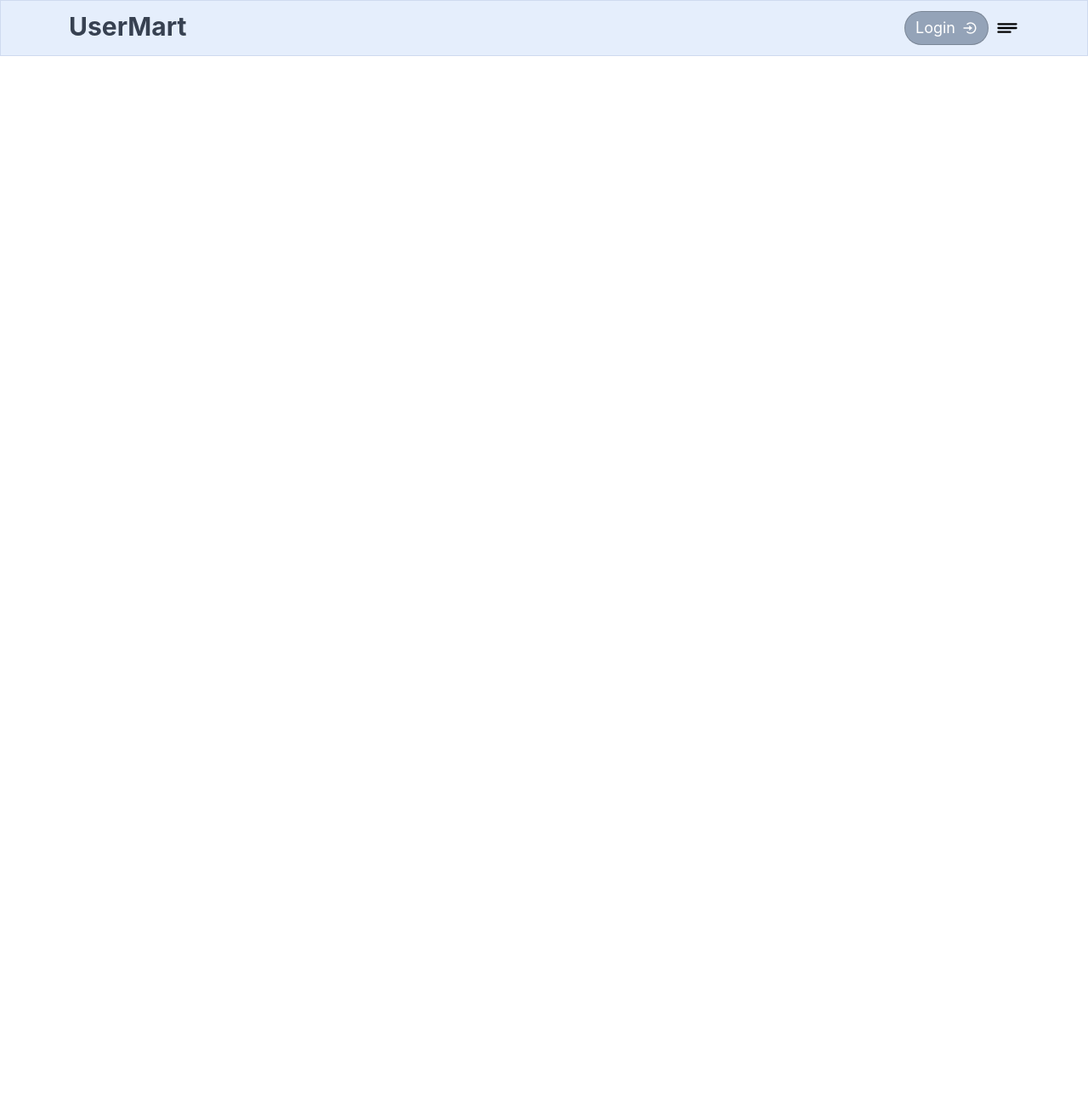
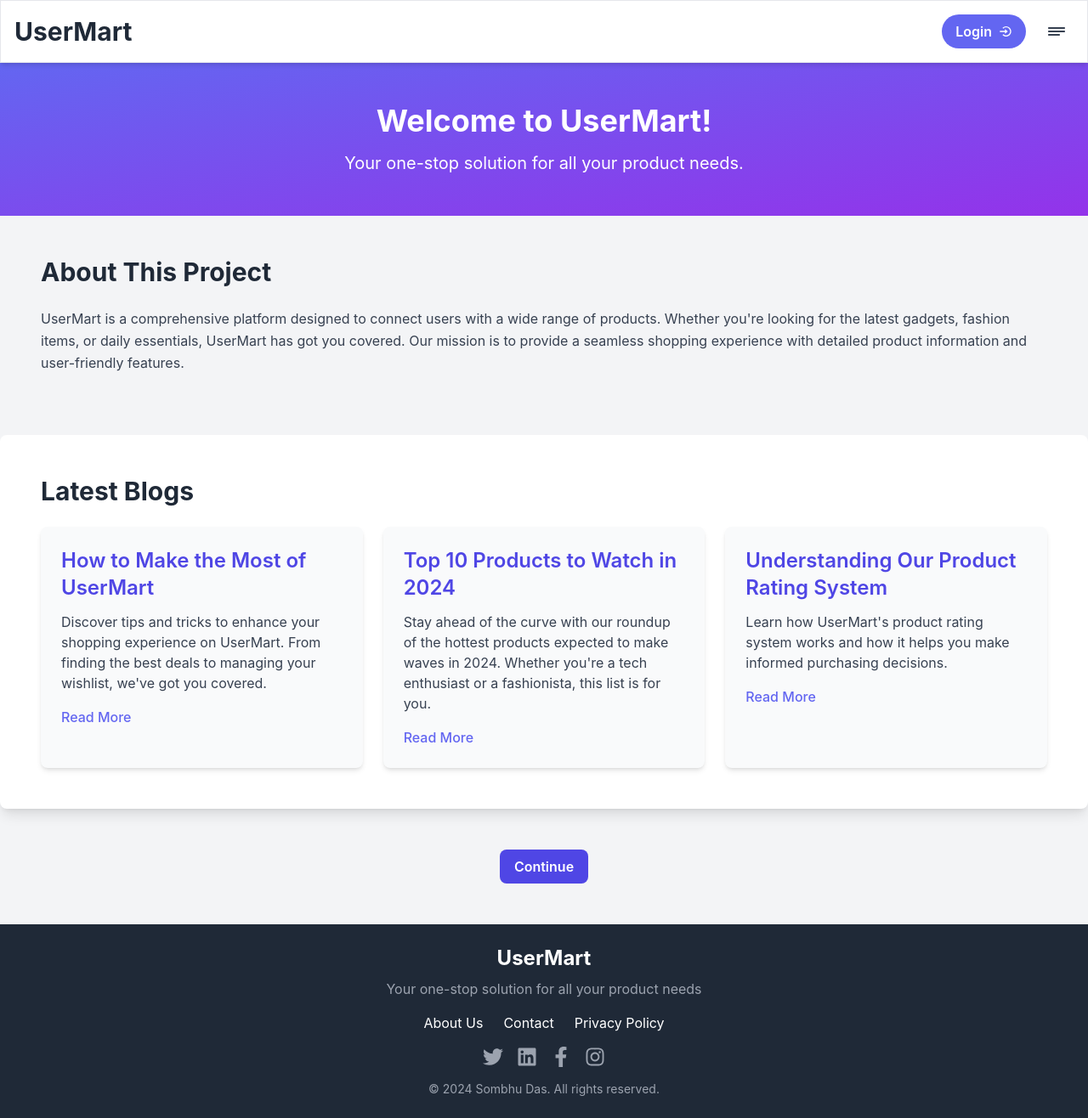
Before and after one commit to Sombhu2022/User_manage-UserMart-, a React (Vite) app: page / in a window 1280 px wide. Shown: the whole page at 85% size. Before the commit the page ends 800 px from the top, so only its background shows below. Built offline with nearby package versions, Linux system fonts and the light colour scheme.

Commit message:
design footer and add home page , component folder , blogdata

```diff
--- a/src/App.jsx
+++ b/src/App.jsx
@@ -3,6 +3,7 @@ import Layout from './views/Layout/Layout'
 import ErrorPage from './views/error/ErrorPage'
 import Register from './views/auth/Register'
 import Login from './views/auth/Login'
+import Home from './views/Home/Home'
 
 
 
@@ -13,7 +14,7 @@ function App() {
      <Router>
       <Routes>
         <Route path='/' element={<Layout/>}>
-        {/* <Route index element={<Home/>}/> */}
+        <Route index element={<Home/>}/>
         </Route>
       <Route path='/register' element={<Register/>}/>
       <Route path='/login' element={<Login/>}/>
--- /dev/null
+++ b/src/assets/data/blogData.js
@@ -0,0 +1,20 @@
+export const blogData = [
+    {
+        id: 1,
+        title: "How to Make the Most of UserMart",
+        description: "Discover tips and tricks to enhance your shopping experience on UserMart. From finding the best deals to managing your wishlist, we've got you covered.",
+        link: "#"
+    },
+    {
+        id: 2,
+        title: "Top 10 Products to Watch in 2024",
+        description: "Stay ahead of the curve with our roundup of the hottest products expected to make waves in 2024. Whether you're a tech enthusiast or a fashionista, this list is for you.",
+        link: "#"
+    },
+    {
+        id: 3,
+        title: "Understanding Our Product Rating System",
+        description: "Learn how UserMart's product rating system works and how it helps you make informed purchasing decisions.",
+        link: "#"
+    }
+];
--- /dev/null
+++ b/src/components/BlogCard.jsx
@@ -0,0 +1,14 @@
+import React from 'react';
+import { Link } from 'react-router-dom';
+
+function BlogCard({ title, description, link }) {
+  return (
+    <div className="bg-gray-50 p-6 rounded-lg shadow-md hover:shadow-lg transition-shadow duration-300">
+      <h3 className="text-2xl font-semibold text-indigo-600 mb-3">{title}</h3>
+      <p className="text-gray-700 mb-4">{description}</p>
+      <Link to={link} className="text-indigo-500 hover:text-indigo-600 font-medium">Read More</Link>
+    </div>
+  );
+}
+
+export default BlogCard;
--- /dev/null
+++ b/src/views/Home/AboutUs.jsx
@@ -0,0 +1,17 @@
+import React from 'react'
+
+function AboutUs() {
+  return (
+    <section className="container mx-auto py-12 px-6 md:px-12" id='about'>
+    <h2 className="text-3xl font-bold text-gray-800 mb-6">About This Project</h2>
+    <p className="text-gray-700 mb-6 leading-relaxed">
+      UserMart is a comprehensive platform designed to connect users with a wide range of products.
+      Whether you're looking for the latest gadgets, fashion items, or daily essentials, UserMart has
+      got you covered. Our mission is to provide a seamless shopping experience with detailed product
+      information and user-friendly features.
+    </p>
+    </section>
+  )
+}
+
+export default AboutUs
--- /dev/null
+++ b/src/views/Home/Home.jsx
@@ -0,0 +1,50 @@
+import React from 'react';
+import { Link } from 'react-router-dom';
+
+import { blogData } from '../../assets/data/blogData';
+
+import BlogCard from '../../components/BlogCard';
+import AboutUs from './AboutUs';
+import WellcomeSection from './WellcomeSection';
+
+function Home() {
+  return (
+    <div className="min-h-screen bg-gray-100">
+      {/* Hero Section */}
+      <WellcomeSection/>
+
+      {/* About Section */}
+      <AboutUs/>
+
+      {/* Blog Section */}
+      <section className="container mx-auto py-12 px-6 md:px-12 bg-white shadow-lg rounded-lg">
+        <h2 className="text-3xl font-bold text-gray-800 mb-6">Latest Blogs</h2>
+        <div className="grid gap-6 md:grid-cols-2 lg:grid-cols-3">
+          {/* Blogs */}
+
+          {blogData?.map(blog => (
+            <BlogCard
+              key={blog.id}
+              title={blog.title}
+              description={blog.description}
+              link={blog.link}
+            />
+          ))}
+
+        </div>
+      </section>
+
+      {/* Continue Button */}
+      <div className="container mx-auto py-12 px-6 md:px-12 text-center w-[200px]">
+        <Link to="/register" >
+          <button
+          className="custom-button">
+            Continue
+          </button>
+        </Link>
+      </div>
+    </div>
+  );
+}
+
+export default Home;
--- /dev/null
+++ b/src/views/Home/WellcomeSection.jsx
@@ -0,0 +1,13 @@
+import React from 'react'
+
+function WellcomeSection() {
+  return ( <header className="bg-gradient-to-br from-indigo-500 to-purple-600 text-white py-12">
+    <div className="container mx-auto text-center">
+      <h1 className="text-4xl font-bold mb-4">Welcome to UserMart!</h1>
+      <p className="text-xl">Your one-stop solution for all your product needs.</p>
+    </div>
+  </header>
+  )
+}
+
+export default WellcomeSection
--- a/src/views/Layout/Footer.jsx
+++ b/src/views/Layout/Footer.jsx
@@ -1,9 +1,39 @@
 import React from "react";
+import { FaTwitter, FaLinkedin, FaFacebookF, FaInstagram } from "react-icons/fa";
 
 const Footer = () => {
-    return (
-        <footer className="footer"></footer>
-    );
+  return (
+    <footer className="bg-gray-800 text-white py-6">
+      <div className="container mx-auto flex flex-col items-center">
+        <div className="text-center mb-4">
+          <h2 className="text-2xl font-bold">UserMart</h2>
+          <p className="text-gray-400 mt-2">Your one-stop solution for all your product needs</p>
+        </div>
+        <div className="flex gap-6 mb-4">
+          <a href="#about" className="hover:text-indigo-400 transition-colors">About Us</a>
+          <a href="#contact" className="hover:text-indigo-400 transition-colors">Contact</a>
+          <a href="#privacy" className="hover:text-indigo-400 transition-colors">Privacy Policy</a>
+        </div>
+        <div className="flex gap-4 mb-4">
+          <a href=" https://x.com/Sombhudas2023?t=ms9j_bbn6H4Wj_GO_lJlGQ&s=08" className="text-gray-400 hover:text-blue-500 transition-colors">
+            <FaTwitter size={24} />
+          </a>
+          <a href="https://www.linkedin.com/in/sombhu-das-21176823a" className="text-gray-400 hover:text-blue-700 transition-colors">
+            <FaLinkedin size={24} />
+          </a>
+          <a href="https://facebook.com" className="text-gray-400 hover:text-blue-600 transition-colors">
+            <FaFacebookF size={24} />
+          </a>
+          <a href="https://instagram.com" className="text-gray-400 hover:text-pink-500 transition-colors">
+            <FaInstagram size={24} />
+          </a>
+        </div>
+        <div className="text-gray-400 text-sm">
+          &copy; {new Date().getFullYear()} Sombhu Das. All rights reserved.
+        </div>
+      </div>
+    </footer>
+  );
 };
 
 export default Footer;
--- a/src/views/Layout/Header.jsx
+++ b/src/views/Layout/Header.jsx
@@ -1,9 +1,7 @@
 import { Link, NavLink } from "react-router-dom";
-
 import { CgDetailsMore } from "react-icons/cg";
 import { MdOutlineClose } from "react-icons/md";
 import { useState } from "react";
-
 import { BiLogInCircle } from "react-icons/bi";
 
 const Header = () => {
@@ -14,41 +12,48 @@ const Header = () => {
   };
 
   return (
-    <header className="p-3 w-full flex justify-between lg:pl-20 lg:pr-20 md:pl-3 md:pr-3  bg-[#1e6ee51d] border  border-[#8090c038] ">
-    <h2 className="text-3xl font-bold text-gray-700 text-center ">
+    <header className="relative p-4 w-full flex justify-between items-center bg-white border border-gray-200 shadow-md">
+      <h2 className="text-3xl font-bold text-gray-800">
         UserMart
-    </h2>
-      <nav className="flex items-center justify-center gap-2">
+      </h2>
+      <nav className="flex items-center gap-4">
         <NavLink
-          to={"/doctors"}
-          className={
-            " flex justify-center items-center gap-2 h-[40px] border rounded-[50px] p-3 pt-1 pb-1 border-[#1c1d1f36] text-lg text-white bg-slate-400"
-          }
+          to={"/login"}
+          className="flex items-center font-semibold gap-2 px-4 py-2 rounded-full text-white bg-indigo-500 hover:bg-indigo-600 transition-colors"
         >
           Login <BiLogInCircle />
         </NavLink>
 
-        {menuOpen ? (
-          <MdOutlineClose
-            className="size-7 cursor-pointer"
-            onClick={toggleMenu}
-          />
-        ) : (
-          <CgDetailsMore
-            className="size-7 cursor-pointer"
-            onClick={toggleMenu}
-          />
-        )}
+        <button
+          onClick={toggleMenu}
+          className="p-2 rounded-full hover:bg-gray-200 transition-colors"
+        >
+          {menuOpen ? (
+            <MdOutlineClose className="text-2xl text-gray-700" />
+          ) : (
+            <CgDetailsMore className="text-2xl text-gray-700" />
+          )}
+        </button>
       </nav>
+
       {menuOpen && (
-        <div className="absolute top-16 right-3 w-40  shadow-lg flex gap-2 flex-col">
-          <NavLink to="/link1" className="navlink">
+        <div className="absolute top-16 right-3 bg-white border border-gray-200 shadow-lg rounded-lg flex flex-col gap-2 p-4 w-48">
+          <NavLink
+            to="/link1"
+            className="text-gray-700 hover:text-indigo-500 transition-colors"
+          >
             Link 1
           </NavLink>
-          <NavLink to="/link2" className="navlink ">
+          <NavLink
+            to="/link2"
+            className="text-gray-700 hover:text-indigo-500 transition-colors"
+          >
             Link 2
           </NavLink>
-          <NavLink to="/link3" className="navlink">
+          <NavLink
+            to="/link3"
+            className="text-gray-700 hover:text-indigo-500 transition-colors"
+          >
             Link 3
           </NavLink>
         </div>
```
